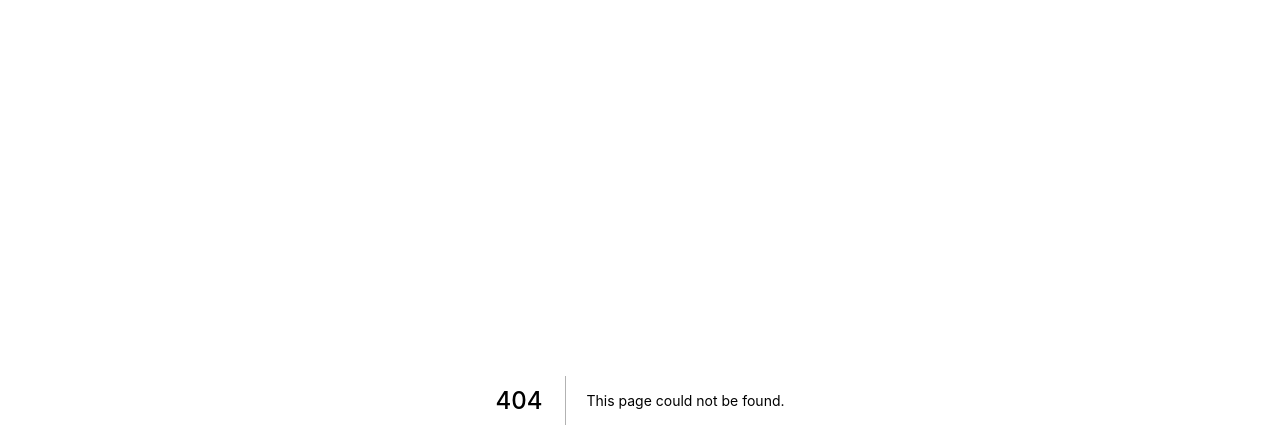
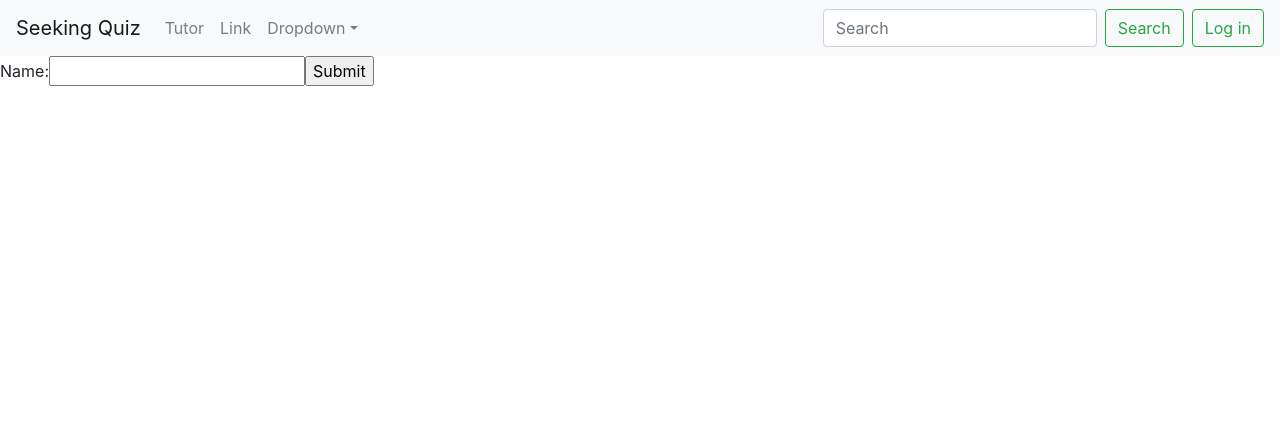
Before and after one commit to megawawa/cherry, a Next.js app: page /login in a window 1280 px wide. Before the commit this address had no page. Shown: the top 448 px of the page. Built offline with nearby package versions, Linux system fonts and the light colour scheme.

Commit message:
Title: navbar and login
Description:
create navbar.
add a simple login page:
 1. allow login with typed in user
 2. update logged in user

Test plan: .

```diff
--- /dev/null
+++ b/components/login.tsx
@@ -0,0 +1,40 @@
+import { Component, createContext, useContext } from 'react';
+import { runInThisContext } from 'vm';
+
+export type LoginContextType = {
+    name?: string
+    update: (LoginContextType) => void
+}
+
+export const LoginContext = createContext<LoginContextType>({
+    update: () => { }
+})
+
+export class ContextProvider extends Component<any, LoginContextType> {
+    update: (loginContext: any) => void;
+    constructor(props) {
+        super(props);
+
+        this.update = (loginContext) => {
+            this.setState(state => ({
+                name: loginContext
+            }));
+        };
+
+        // State also contains the updater function so it will
+        // be passed down into the context provider
+        this.state = { update: this.update };
+    }
+
+
+    render() {
+        // The entire state is passed to the provider
+        return (
+            <LoginContext.Provider value={this.state}>
+                {this.props.children}
+            </LoginContext.Provider>
+        );
+    }
+}
+
+export const useLoginContext = () => useContext(LoginContext)
--- /dev/null
+++ b/components/navbar.tsx
@@ -0,0 +1,45 @@
+import Navbar from 'react-bootstrap/Navbar'
+import Nav from 'react-bootstrap/Nav'
+import NavDropdown from 'react-bootstrap/NavDropdown'
+import Form from 'react-bootstrap/Form'
+import Button from 'react-bootstrap/Button'
+import FormControl from 'react-bootstrap/FormControl'
+import Link from 'next/Link'
+import { useLoginContext } from './login'
+
+export default function MainNavbar() {
+    let state = useLoginContext();
+
+    let loginButton =
+        state.name ?
+            <div> Welcome, {state.name}</div> :
+            <Button variant="outline-success" href="/login">
+                Log in
+            </Button>;
+    return (
+        <Navbar bg="light" expand="lg">
+            <Navbar.Brand href="/">Seeking Quiz</Navbar.Brand>
+            <Navbar.Toggle aria-controls="basic-navbar-nav" />
+            <Navbar.Collapse id="basic-navbar-nav">
+                <Nav className="mr-auto">
+                    <Nav.Link href="/tutor">Tutor</Nav.Link>
+                    <Nav.Link href="/link">Link</Nav.Link>
+                    <NavDropdown title="Dropdown" id="basic-nav-dropdown">
+                        <NavDropdown.Item href="#action/3.1">Action</NavDropdown.Item>
+                        <NavDropdown.Item href="#action/3.2">Another action</NavDropdown.Item>
+                        <NavDropdown.Item href="#action/3.3">Something</NavDropdown.Item>
+                        <NavDropdown.Divider />
+                        <NavDropdown.Item href="#action/3.4">Separated link</NavDropdown.Item>
+                    </NavDropdown>
+                </Nav>
+                <Form inline>
+                    <FormControl type="text" placeholder="Search" className="mr-sm-2" />
+                    <Button variant="outline-success">Search</Button>
+                </Form>
+                <Form inline className="ml-2">
+                    {loginButton}
+                </Form>
+            </Navbar.Collapse>
+        </Navbar>
+    );
+}
--- a/package.json
+++ b/package.json
@@ -8,8 +8,14 @@
     "start": "next start"
   },
   "dependencies": {
+    "bootstrap": "^4.5.3",
     "next": "10.0.5",
     "react": "17.0.1",
+    "react-bootstrap": "^1.4.3",
     "react-dom": "17.0.1"
+  },
+  "devDependencies": {
+    "@types/node": "^14.14.20",
+    "typescript": "^4.1.3"
   }
 }
--- a/pages/_app.js
+++ /dev/null
@@ -1,7 +0,0 @@
-import '../styles/globals.css'
-
-function MyApp({ Component, pageProps }) {
-  return <Component {...pageProps} />
-}
-
-export default MyApp
--- /dev/null
+++ b/pages/_app.tsx
@@ -0,0 +1,18 @@
+import '../styles/globals.css'
+import 'bootstrap/dist/css/bootstrap.min.css'
+import MainNavbar from '../components/navbar'
+import { AppProps } from 'next/app'
+import { ContextProvider } from '../components/login'
+
+
+function MyApp({ Component, pageProps }: AppProps) {
+
+  return (
+    <ContextProvider>
+      <MainNavbar {...pageProps} />
+      <Component {...pageProps} />
+    </ContextProvider >
+  );
+}
+
+export default MyApp
--- /dev/null
+++ b/pages/login.tsx
@@ -0,0 +1,36 @@
+import { Component, useState } from 'react';
+import { LoginContext, LoginContextType, useLoginContext } from '../components/login'
+import { useRouter } from 'next/router'
+
+type NameFormType = {
+    name?: string
+}
+
+export default function NameForm() {
+    const [state, setState] = useState<NameFormType>({});
+    const router = useRouter();
+    const handleChange = (event) => {
+        setState({ name: event.target.value });
+    }
+
+    const handleSubmit = (update, event) => {
+        alert('A name was submitted: ' + state.name);
+        console.log(update);
+        update(state.name);
+        router.push('/');
+        event.preventDefault();
+    }
+
+    return (<LoginContext.Consumer>
+        {({ name, update }) => (
+            <form onSubmit={handleSubmit.bind(this, update)}>
+                <label>
+                    Name:
+                <input type="text" value={state.name ?? name ?? ''}
+                        onChange={handleChange} />
+                </label>
+                <input type="submit" value="Submit" />
+            </form>
+        )}
+    </LoginContext.Consumer>);
+}
```
Also changed, not shown: tsconfig.json (added, +29 -0 lines), libs/mockDb.js (added), next-env.d.ts (added), 1 other file (tests, documents, lock files or other folders).
